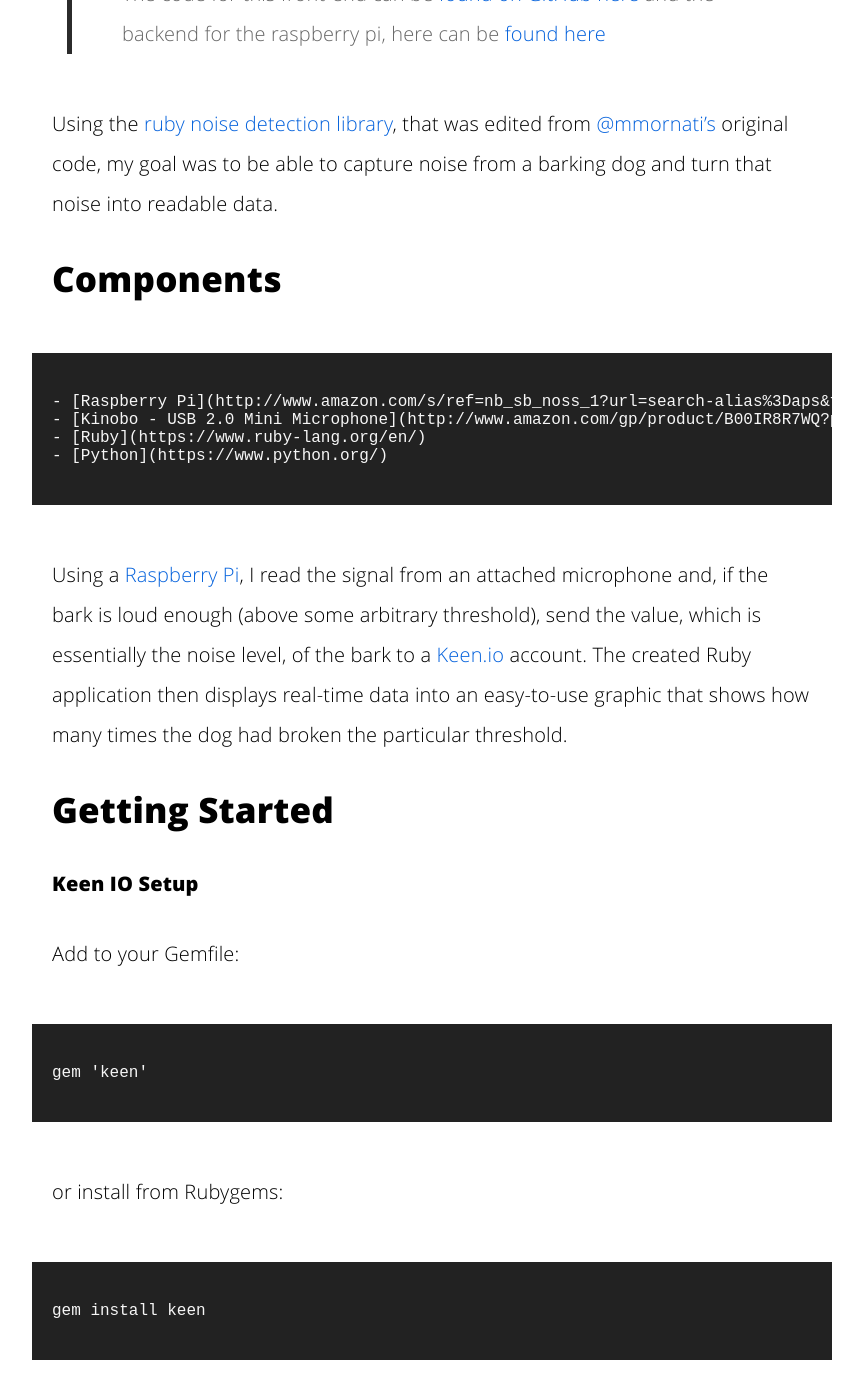
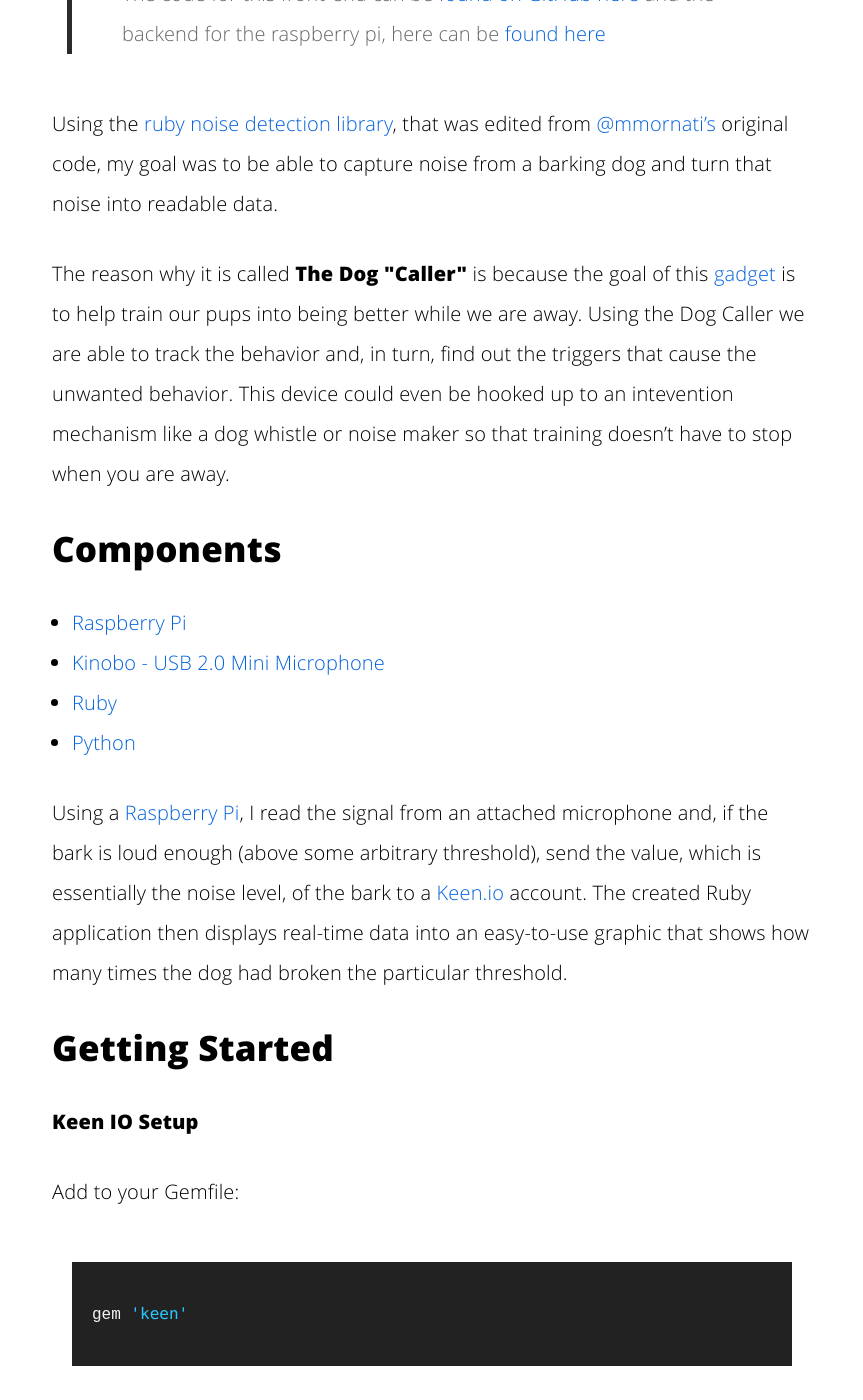
Before and after one commit to scaperoth/scaperoth.github.io, a Jekyll site: the page built from _posts/2015-09-14-the-dog-caller.md, in a window 1280 px wide and 1400 px high, scrolled down 1095 px. Shown: the whole window, without its empty margins (208-1071 px from the left). Built offline with Jekyll 4.4.1, drawn with Linux system fonts in a browser that asks for light colours; nearby versions of some CDN libraries; comment, search, counter and statistics services are not loaded; some of the changed text lies outside the part shown.

Commit message:
updated dog caller post

````diff
--- a/_posts/2015-09-14-the-dog-caller.md
+++ b/_posts/2015-09-14-the-dog-caller.md
@@ -1,6 +1,6 @@
 ---
 layout: post
-title: "The Dog Caller"
+title: "The Dog \"Caller\""
 date: 2015-09-14 15:10:13
 image: '/assets/img/project_screenshots/dogcaller.screenshot.png'
 description:
@@ -19,11 +19,13 @@
 
 Using the [ruby noise detection library](https://github.com/scaperoth/ruby-noise-detection), that was edited from [@mmornati's](https://github.com/mmornati) original code, my goal was to be able to capture noise from a barking dog and turn that noise into readable data.
 
+The reason why it is called **The Dog \"Caller\"** is because the goal of this [gadget](categories#gadgets) is to help train our pups into being better while we are away. Using the Dog Caller we are able to track the behavior and, in turn, find out the triggers that cause the unwanted behavior. This device could even be hooked up to an intevention mechanism like a dog whistle or noise maker so that training doesn't have to stop when you are away.
+
 ## Components
-	- [Raspberry Pi](http://www.amazon.com/s/ref=nb_sb_noss_1?url=search-alias%3Daps&field-keywords=raspberry+pi)
-	- [Kinobo - USB 2.0 Mini Microphone](http://www.amazon.com/gp/product/B00IR8R7WQ?psc=1&redirect=true&ref_=oh_aui_detailpage_o00_s00)
-	- [Ruby](https://www.ruby-lang.org/en/)
-	- [Python](https://www.python.org/)
+* [Raspberry Pi](http://www.amazon.com/s/ref=nb_sb_noss_1?url=search-alias%3Daps&field-keywords=raspberry+pi)
+* [Kinobo - USB 2.0 Mini Microphone](http://www.amazon.com/gp/product/B00IR8R7WQ?psc=1&redirect=true&ref_=oh_aui_detailpage_o00_s00)
+* [Ruby](https://www.ruby-lang.org/en/)
+* [Python](https://www.python.org/)
 
 Using a [Raspberry Pi](https://www.raspberrypi.org/), I read the signal from an attached microphone and, if the bark is loud enough (above some arbitrary threshold), send the value, which is essentially the noise level, of the bark to a [Keen.io](https://keen.io/) account. The created Ruby application then displays real-time data into an easy-to-use graphic that shows how many times the dog had broken the particular threshold.
 
@@ -33,11 +35,14 @@
 #### Keen IO Setup
 Add to your Gemfile:
 
-    gem 'keen'
+{% highlight bash %}
+gem 'keen'
+{% endhighlight %}
 
 or install from Rubygems:
-
+{% highlight bash %}
     gem install keen
+{% endhighlight %}
 
 keen is tested with Ruby 1.8 and 1.9 on:
 
@@ -51,22 +56,18 @@
 So you need to install these packages on your raspberrypi (or other linux
 system):
 
-```bash
+{% highlight bash %}
 sudo apt-get install sox alsa-utils libssl-dev
-```
-```
 gem install em-http-request
-```
+{% endhighlight %}
 
 Then, in the current version, the script does not accept parameters to change
 file location (log, tmp recording and pid file), so you need to allow the script
 execution user (**pi** for example) the write access to these files and folders:
 
-```
-RECORD_FILENAME='/tmp/noise.wav'
-LOG_FILE='/var/log/noise_detector.log'
-PID_FILE='/etc/noised/noised.pid'
-```
+	RECORD_FILENAME='/tmp/noise.wav'
+	LOG_FILE='/var/log/noise_detector.log'
+	PID_FILE='/etc/noised/noised.pid'
 
 or you can edit the script changin these variables values with what you prefer
 for your system.
@@ -101,19 +102,18 @@
 
 Detect Audio Card
 -----------------
-
-```bash
+{% highlight bash %}
 pi@raspberrypi ~ $ noise_detection.rb -d
 Detecting your soundcard...
- 0 [ALSA           ]: BRCM bcm2835 ALSbcm2835 ALSA - bcm2835 ALSA
-                      bcm2835 ALSA
- 1 [U0x46d0x8d7    ]: USB-Audio - USB Device 0x46d:0x8d7
-                      USB Device 0x46d:0x8d7 at usb-bcm2708_usb-1.2, full speed
-```
+0 [ALSA           ]: BRCM bcm2835 ALSbcm2835 ALSA - bcm2835 ALSA
+                     bcm2835 ALSA
+1 [U0x46d0x8d7    ]: USB-Audio - USB Device 0x46d:0x8d7
+                     USB Device 0x46d:0x8d7 at usb-bcm2708_usb-1.2, full speed
+{% endhighlight %}
 
 Test Audio Card Record
 ----------------------
-```bash
+{% highlight bash %}
 pi@raspberrypi ~ $ noise_detection.rb -t 1
 Testing soundcard...
 Samples read:             40000
@@ -131,17 +131,18 @@
 RMS     delta:         0.004679
 Rough   frequency:          406
 Volume adjustment:       24.059
-```
+{% endhighlight %}
 
 Starting Noise Detection with Alert
 -----------------------------------
-```bash
+{% highlight bash %}
 noise_detection.rb -m 1 -n 0.30 -e me@server.com -v
-```
+{% endhighlight %}
+
 The script will be started in background
 
 Terminating Noise Detection
 ---------------------------
-```bash
+{% highlight bash %}
 noise_detection.rb -k
-```
+{% endhighlight %}
--- a/series.html
+++ b/categories.html
@@ -1,9 +1,9 @@
 ---
 layout: minimal
-title: "Series"
-permalink: /series/index.html
+title: "Categories"
+permalink: /categories/index.html
 image: '/assets/img/series.png'
-description: "Take a look at my series about lorem ipsum..."
+description: "Take a look at my different project areas"
 ---
 
 {% for tag in site.categories %}
````
